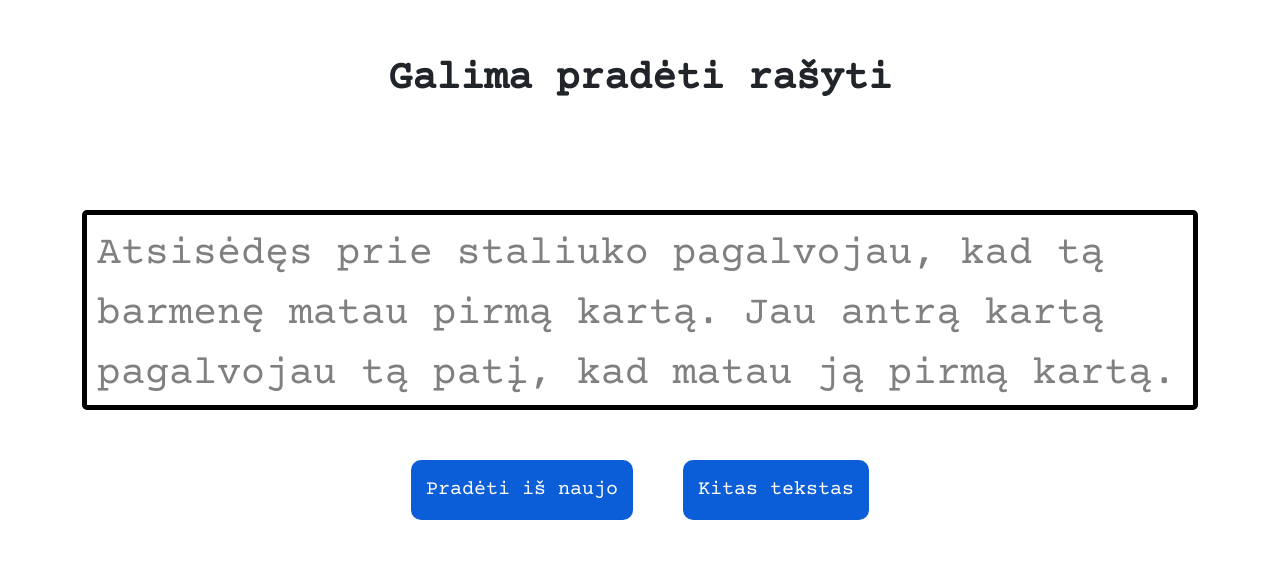
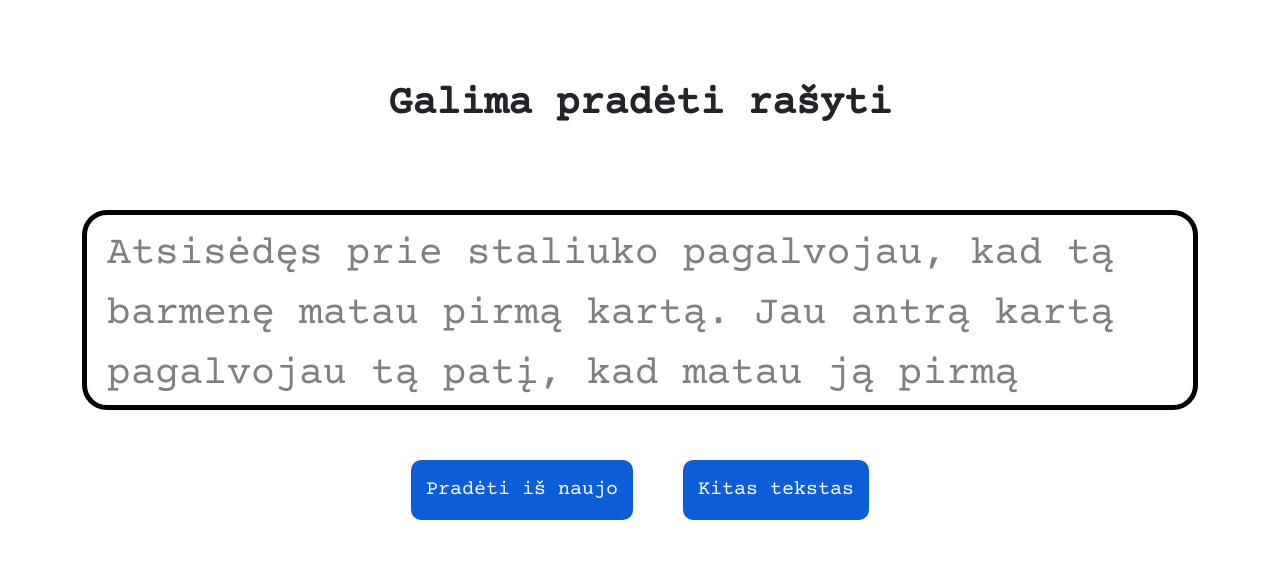
Before and after one commit to elvinukas/Typeracer, an ASP.NET Core app: page /Home/Type in a window 1280 px wide. Shown: the top 576 px of the page. Run offline with ASP.NET Core 8, Linux system fonts and the light colour scheme; style sheets or scripts are compiled from the project's sources.

Commit message:
Minimal changes to Type.css

```diff
--- a/Typeracer/wwwroot/css/Type.css
+++ b/Typeracer/wwwroot/css/Type.css
@@ -3,20 +3,23 @@
 }
 
 .type-page-title {
-    margin-top: 50px;
+    margin-top: 75px;
     font-family: 'Courier Prime';
     font-size: 40px;
     font-weight: bold;
     text-align: center;
-    margin-bottom: 100px;
+    margin-bottom: 75px;
 }
 
 .typing-container {
     border-color: black;
     border-style: solid;
     border-width: 5px;
-    border-radius: 5px;
-    padding: 10px;
+    border-radius: 25px;
+    padding-top: 10px;
+    padding-bottom: 10px;
+    padding-left: 20px;
+    padding-right: 20px;
     height: 200px;
     overflow: auto;
     margin-bottom: 50px;
```
